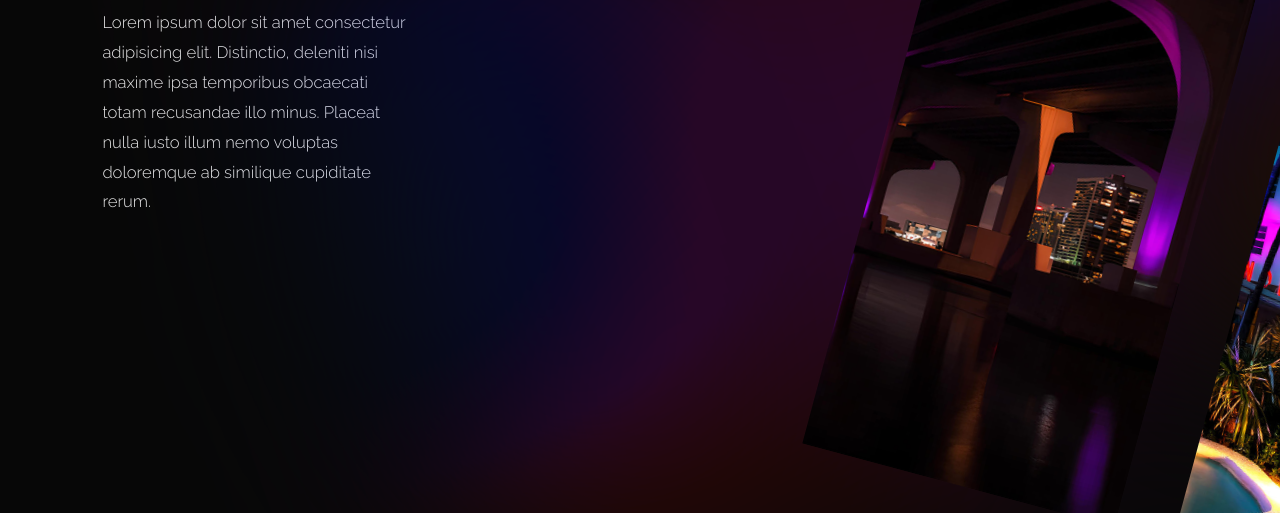
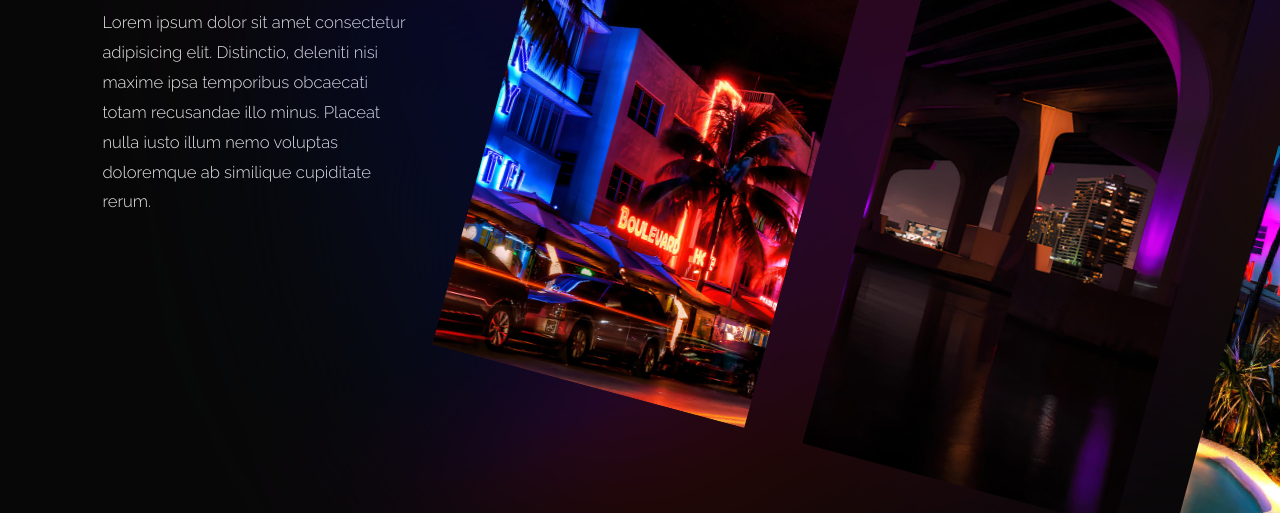
Before and after one commit to y8nesterenko/parallax_gallery, a plain HTML site: page index.html in a window 1280 px wide. Shown: the part 287-800 px from the top of the page. Drawn offline with Linux system fonts and the light colour scheme.

Commit message:
Update index.html

```diff
--- a/index.html
+++ b/index.html
@@ -19,7 +19,7 @@
 		<div class="swiper-wrapper slier__wrapper">
 
 			<div class="swiper-slide slider__item">
-				<div class="slider__img" data-swiper-parallax="20%" style="background-image: url(images/1.jpg);"></div>
+				<div class="slider__img" data-swiper-parallax="20%" style="background-image: url(img/1.jpg);"></div>
 			</div>
 			<div class="swiper-slide slider__item">
 				<div class="slider__img" data-swiper-parallax="30%" style="background-image: url(img/2.jpg);"></div>
```
